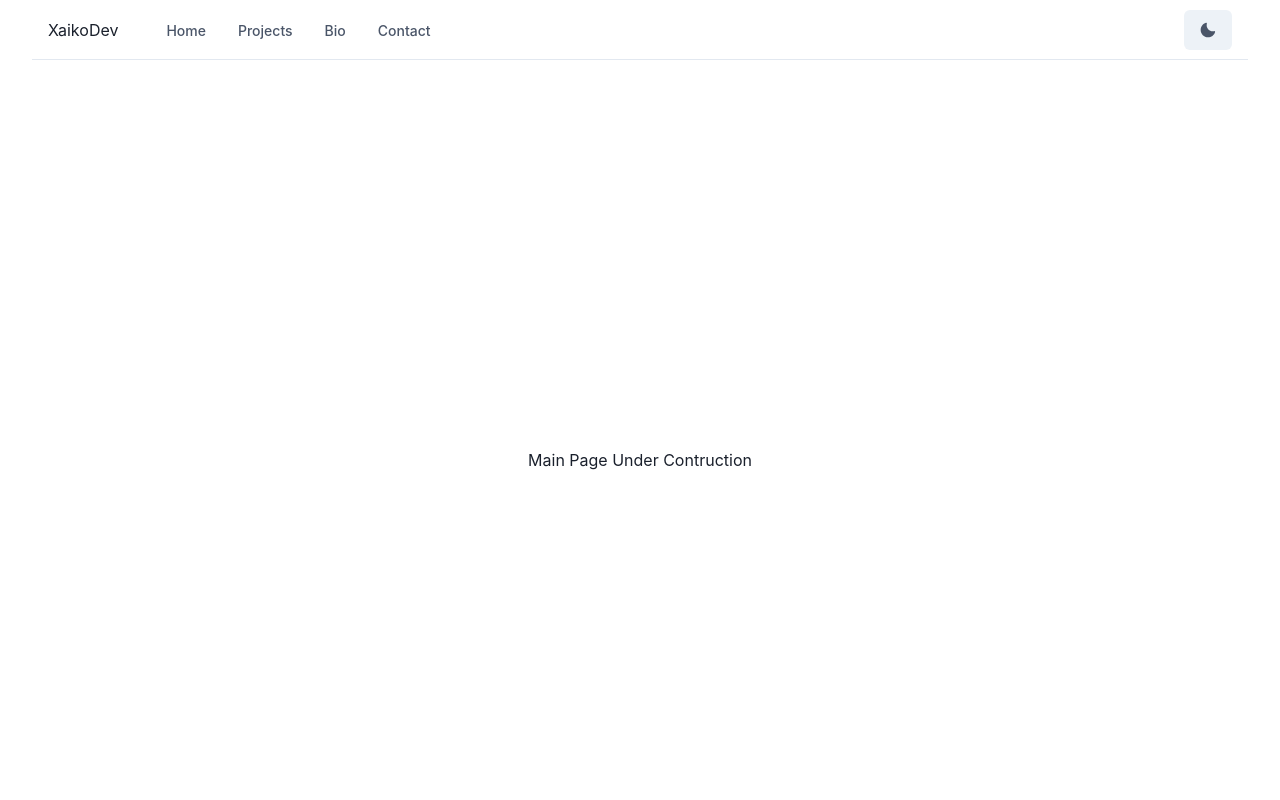
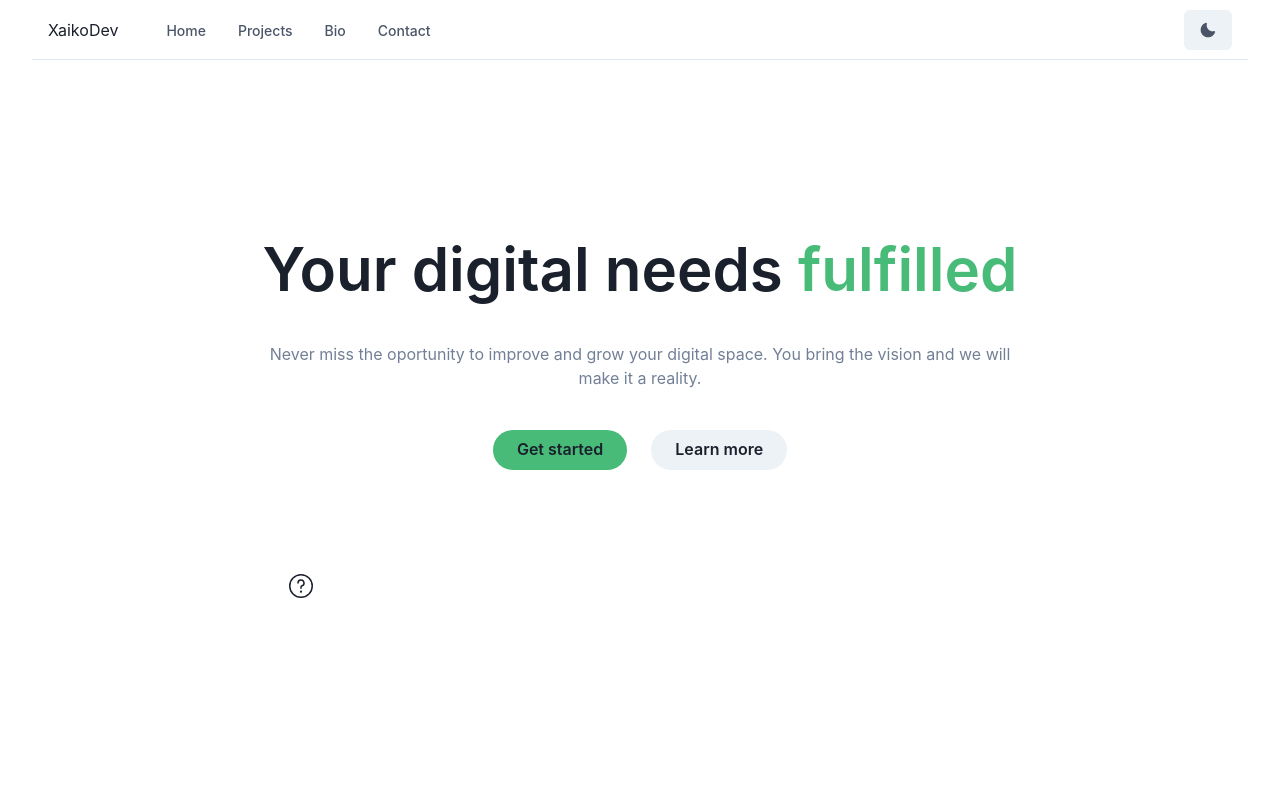
Before and after one commit to xaikodev/xaikodev-web, a Next.js app: page / in a window 1280 px wide. Shown: the top 800 px of the page. Built offline with nearby package versions, Linux system fonts and the light colour scheme.

Commit message:
Hero implementation

```diff
--- a/pages/index.tsx
+++ b/pages/index.tsx
@@ -1,9 +1,13 @@
+import { Box } from "@chakra-ui/react";
 import type { NextPage } from "next";
 import { Page } from "src/components/common/Page";
+import { Hero } from "../src/components/Home/Hero";
 
 const Home: NextPage = () => {
   return (
-   <h1>Main Page Under Contruction</h1>
+    <Box>
+      <Hero></Hero>
+    </Box>
   );
 };
 
--- /dev/null
+++ b/src/components/Home/Hero.tsx
@@ -0,0 +1,34 @@
+import { Flex, Container, Heading, Stack, Text, Button, Icon, IconProps } from "@chakra-ui/react";
+
+export const Hero = () => {
+  return (
+    <Container maxW={"5xl"}>
+      <Stack textAlign={"center"} align={"center"} spacing={{ base: 8, md: 10 }} py={{ base: 20, md: 28 }}>
+        <Heading fontWeight={600} fontSize={{ base: "3xl", sm: "4xl", md: "6xl" }} lineHeight={"110%"}>
+          Your digital needs{" "}
+          <Text as={"span"} color={"green.400"}>
+            fulfilled
+          </Text>{" "}
+        </Heading>
+        <Text color={"gray.500"} maxW={"3xl"}>
+          Never miss the oportunity to improve and grow your digital space. You bring the vision and we will make it a reality.
+        </Text>
+        <Stack spacing={6} direction={"row"}>
+          <Button rounded={"full"} px={6} bg={"green.400"} _hover={{ bg: "green.500" }}>
+            Get started
+          </Button>
+          <Button rounded={"full"} px={6}>
+            Learn more
+          </Button>
+        </Stack>
+        <Flex w={"full"}>
+          <Illustration height={{ sm: "24rem", lg: "28rem" }} mt={{ base: 12, sm: 16 }} />
+        </Flex>
+      </Stack>
+    </Container>
+  );
+};
+
+export const Illustration = (props: IconProps) => {
+  return <Icon width="100%" viewBox="0 0 702 448" fill="none" xmlns="http://www.w3.org/2000/svg" {...props}></Icon>;
+};
```
